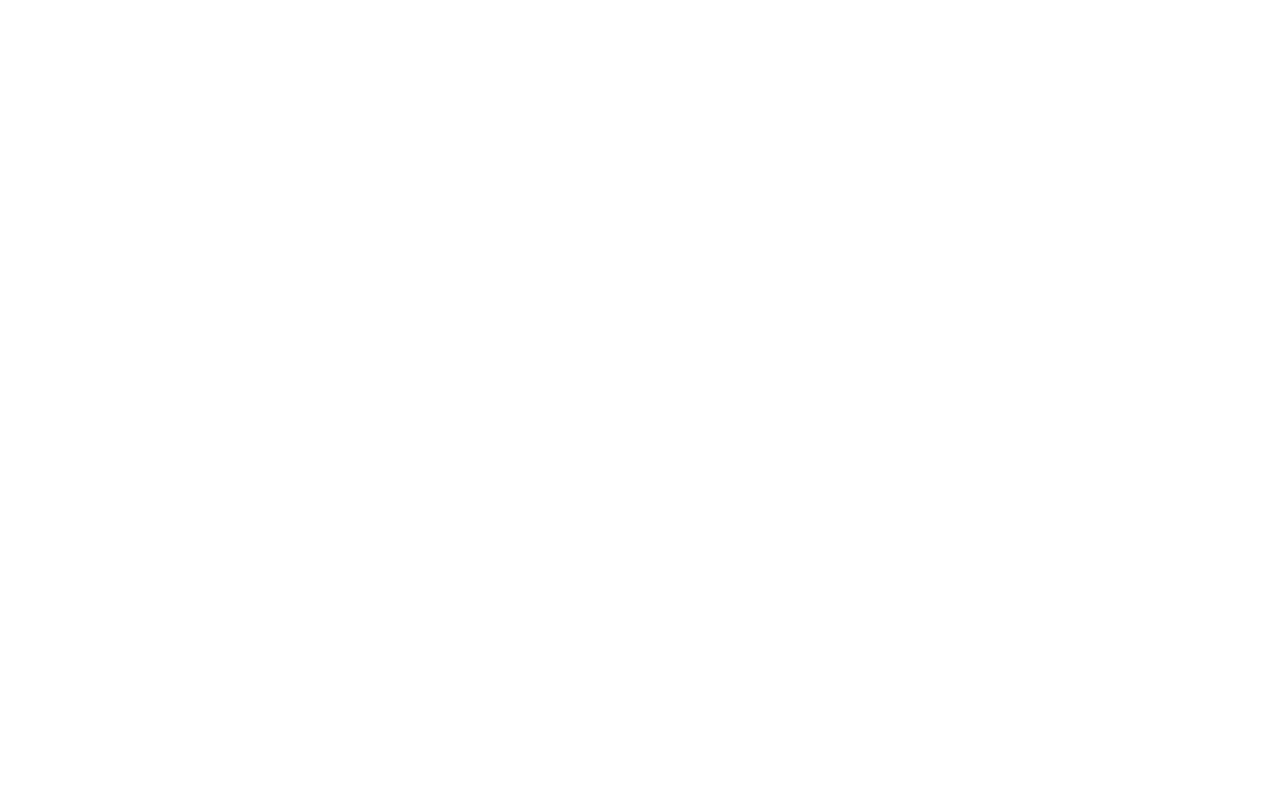
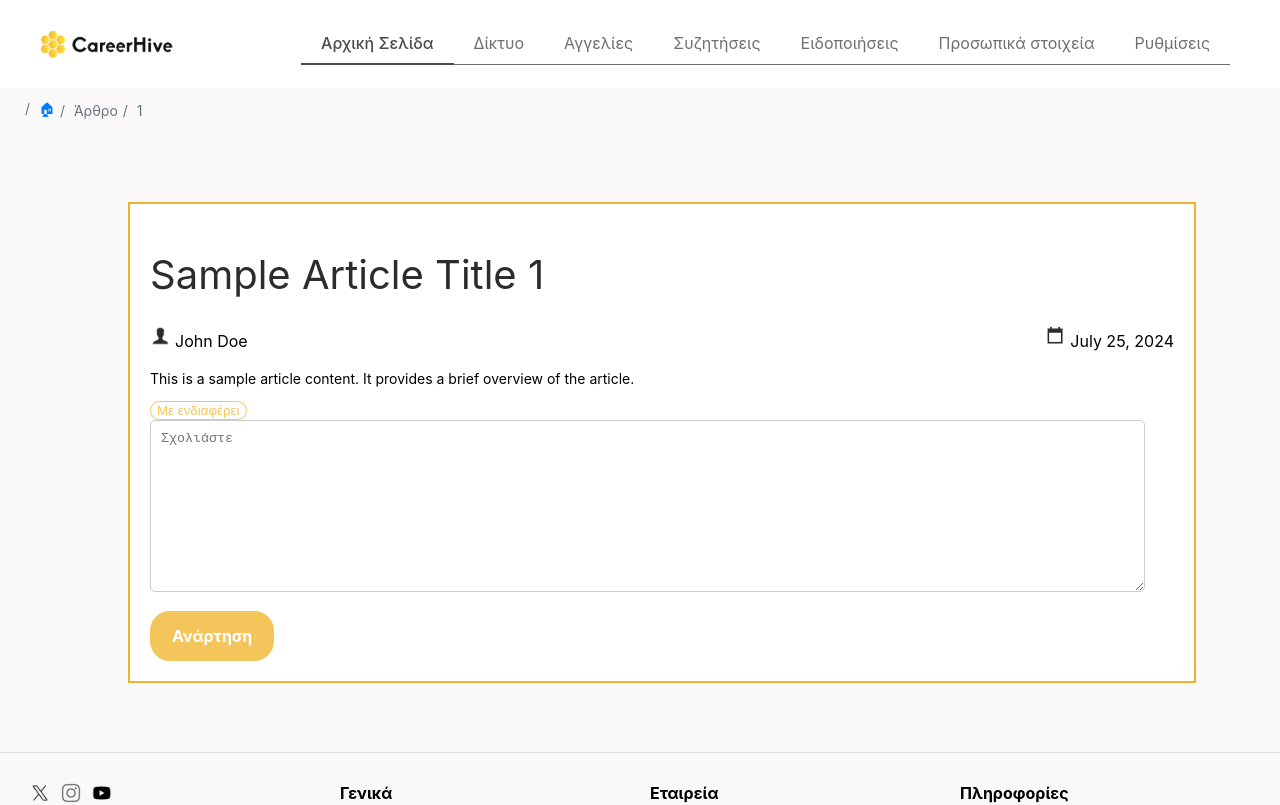
Before and after one commit to IoannaMaritsa/ted, a React (Create React App) app in the folder react-app/: page /epaggelmatias_homepage/epaggelmatias_article/1 in a window 1280 px wide. Before the commit this address had no page. Shown: the top 805 px of the page. Built offline with nearby package versions, Linux system fonts and the light colour scheme.

Commit message:
epag home + articles

```diff
--- a/react-app/src/App.js
+++ b/react-app/src/App.js
@@ -40,7 +40,7 @@ export default function App() {
       <Route path="/forgot_password" element = {<ForgotPass />} />
       <Route path="/admin" element = {<Diax_Home />} />
       <Route path="/epaggelmatias_homepage" element = {<Epag_Home />} />
-      <Route path="/epaggelmatias_article" element = {<Epag_article />} />
+      <Route path="/epaggelmatias_homepage/epaggelmatias_article/:id" element = {<Epag_article />} />
       <Route path="/epaggelmatias_aggelies" element = {<Epag_job_ad />} />
       <Route path="/epaggelmatias_messages" element = {<Epag_messages />} />
       <Route path="/epaggelmatias_network" element = {<Epag_network />} />
--- /dev/null
+++ b/react-app/src/components/Breadcrumbs.css
@@ -0,0 +1,24 @@
+.breadcrumbs {
+    display: flex;
+    align-items: center;
+    font-size: 14px;
+    background-color: var(--background-color);
+    padding: 10px 20px;
+  }
+
+  .breadcrumbs a {
+    text-decoration: none;
+    color: #007bff;
+  }
+
+  .breadcrumbs a:hover {
+    text-decoration: underline;
+  }
+
+  .breadcrumb-separator {
+    margin: 0 5px;
+  }
+
+  .breadcrumbs span {
+    color: #6c757d;
+  }
--- /dev/null
+++ b/react-app/src/components/Breadcrumbs.js
@@ -0,0 +1,38 @@
+import React from 'react';
+import { Link, useLocation } from 'react-router-dom';
+import './Breadcrumbs.css';
+
+const Breadcrumbs = () => {
+  const location = useLocation();
+  const pathnames = location.pathname.split('/').filter((x) => x);
+
+  const breadcrumbNameMap = {
+    'epaggelmatias_homepage': '🏠︎',
+    'epaggelmatias_article': 'Άρθρο',
+    'about': 'About',
+    'contact': 'Contact'
+    // Add more mappings as needed
+  };
+
+  return (
+    <nav className="breadcrumbs">
+      {pathnames.map((value, index) => {
+        const to = `/${pathnames.slice(0, index + 1).join('/')}`;
+        const name = breadcrumbNameMap[value] || value;
+
+        return (
+          <span key={to}>
+            <span className="breadcrumb-separator"> / </span>
+            {index === pathnames.length - 1 || value === "epaggelmatias_article" ? (
+              <span>{name}</span>
+            ) : (
+              <Link to={to}>{name}</Link>
+            )}
+          </span>
+        );
+      })}
+    </nav>
+  );
+};
+
+export default Breadcrumbs;
--- a/react-app/src/components/article_display.js
+++ b/react-app/src/components/article_display.js
@@ -1,10 +1,13 @@
 import React from 'react';
+import { Link } from 'react-router-dom';
 import './article_display.css';
 
-const Article = ({ title, author, date, content }) => {
+const Article = ({ id, title, author, date, content }) => {
   return (
     <div className="article">
-      <h2 className="article-title">{title}</h2>
+      <Link to={`/epaggelmatias_homepage/epaggelmatias_article/${id}`} className="link">
+        <h2 className="article-title">{title}</h2>
+      </Link>
       <div className="article-meta">
         <div className="article-author">
           <img src="/user.png" alt="User Icon" className="icon" />
--- a/react-app/src/css/global.css
+++ b/react-app/src/css/global.css
@@ -120,6 +120,13 @@
   object-fit: cover;
 }
 
+.main {
+  width: 100%;
+  background-color: var(--background-color);
+  min-height: 70%;
+  padding: 5px 0px;
+}
+
 .article-container {
   margin-left: 10%;
   margin-top: 5%;
@@ -162,3 +169,20 @@
   color: var(--text-dark-grey);
   font-weight: 200;
 }
+
+.interest-button {
+  display: flex;
+  border: 1px solid var(--button-yellow);
+  border-radius: 10px;
+  color: var(--button-yellow);
+  background-color: #fff;
+  justify-content: left;
+  cursor: pointer;
+  transition: background-color 0.3s ease;
+
+}
+
+.interest-button:hover {
+  border-color: var(--button-hover-yellow);
+  color: var(--button-hover-yellow);
+}
--- a/react-app/src/pages/Epag_Home.js
+++ b/react-app/src/pages/Epag_Home.js
@@ -3,24 +3,28 @@ import Header from '../components/Header';
 import Footer from '../components/Footer';
 import MainBottom from '../components/MainBottom';
 import Article from '../components/article_display';
+import Breadcrumbs from '../components/Breadcrumbs';
 import { useState } from 'react';
 import '../css/epag-home.css';
 
 export default function Epag_Home() {
     const articles = [
         {
+          id: '1',
           title: 'Article 1',
           author: 'John Doe',
           date: '2024-07-26',
           content: 'This is the content of the first article. It is a brief description of the article.'
         },
         {
+            id: '2',
           title: 'Article 2',
           author: 'Jane Smith',
           date: '2024-07-25',
           content: 'This is the content of the second article. It is a brief description of the article.'
         },
         {
+            id: '3',
             title: 'Article 3',
             author: 'Jojo Siwa',
             date: '2024-07-28',
@@ -126,6 +130,7 @@ export default function Epag_Home() {
   return(
     <div>
         <Header variant="professional" />
+        <Breadcrumbs />
         <div className="split-epag">
             <div className="side-bar">
                 <div className="side-bar-section">
@@ -260,6 +265,7 @@ export default function Epag_Home() {
                 {sortedArticles.map((article, index) => (
                     <Article
                         key={index}
+                        id = {article.id}
                         title={article.title}
                         author={article.author}
                         date={article.date}
--- a/react-app/src/pages/Epag_article.js
+++ b/react-app/src/pages/Epag_article.js
@@ -0,0 +1,77 @@
+import React from 'react';
+import Header from '../components/Header';
+import Footer from '../components/Footer';
+import MainBottom from '../components/MainBottom';
+import Breadcrumbs from '../components/Breadcrumbs';
+import { useState } from 'react';
+import { useParams } from 'react-router-dom';
+
+
+const Epag_article = () => {
+
+    const [body, setBody] = useState('');
+
+    const articles = [
+        { id: 1, title: 'Sample Article Title 1', author: 'John Doe', date: 'July 25, 2024', content: 'This is a sample article content. It provides a brief overview of the article.' },
+        { id: 2, title: 'Sample Article Title 2', author: 'Jane Smith', date: 'July 24, 2024', content: 'This is another sample article content. It provides more details about the article.' },
+        // Add more articles as needed
+      ];
+
+    const { id } = useParams();
+    const article = articles.find(article => article.id === parseInt(id));
+
+    if (!article) {
+        return <div>Article not found</div>;
+    }
+
+    const handleBodyChange = (e) => {
+        setBody(e.target.value);
+      };
+
+      const handleSubmit = (e) => {
+        e.preventDefault();
+        // Handle the form submission logic here
+        console.log('Article submitted:', { body });
+        // Reset the form
+        setBody('');
+      };
+    return (
+        <div>
+            <Header variant="professional" />
+            <Breadcrumbs />
+            <div className='main'>
+                <div className="article-container">
+                    <div className="article-text">
+                        <h1>{article.title}</h1>
+                    </div>
+                    <div className="article-meta">
+                        <div className="article-author">
+                            <img src="/user.png" alt="User Icon" className="icon" />
+                            <span>{article.author}</span>
+                        </div>
+                        <div className="article-date">
+                            <img src="/calendar.png" alt="Date icon" className="icon" />
+                            <span>{article.date}</span>
+                        </div>
+                    </div>
+                    <p className="article-content">{article.content}</p>
+                    <button className='interest-button'>Με ενδιαφέρει</button>
+
+                    <div className="input-group">
+                        <textarea
+                            id="body"
+                            value={body}
+                            onChange={handleBodyChange}
+                            placeholder="Σχολιάστε"
+                        />
+                    </div>
+                    <button onClick={handleSubmit} className="button-primary">Ανάρτηση</button>
+                </div>
+            </div>
+            <MainBottom />
+            <Footer />
+        </div>
+    );
+};
+
+export default Epag_article;
```
Lines whose indentation alone changed are shown as unchanged.
